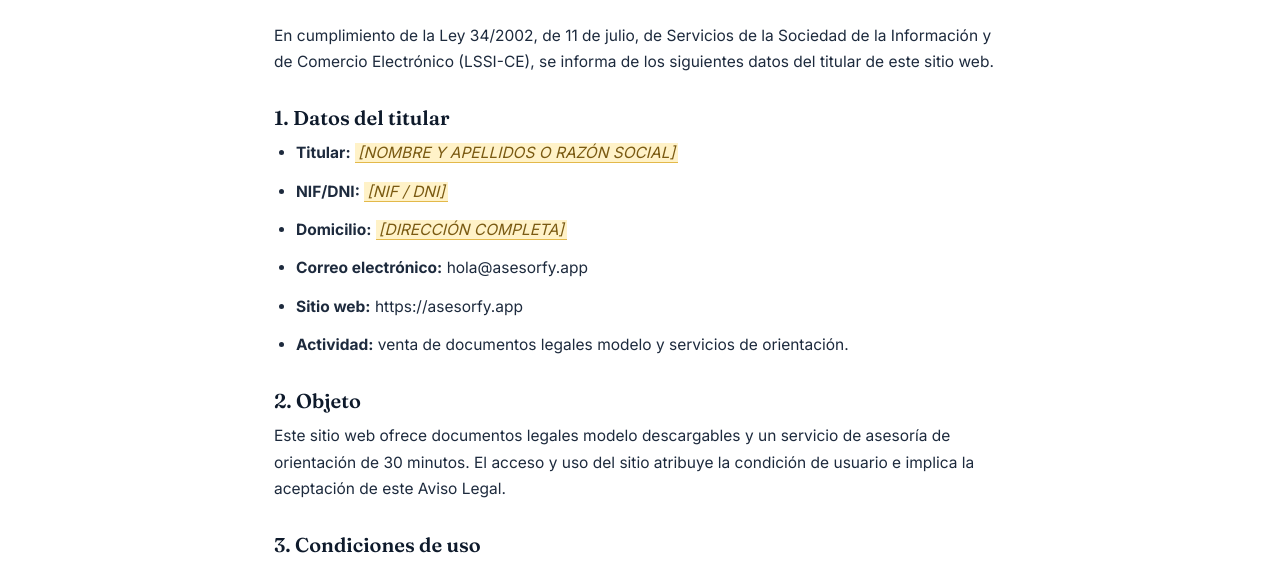
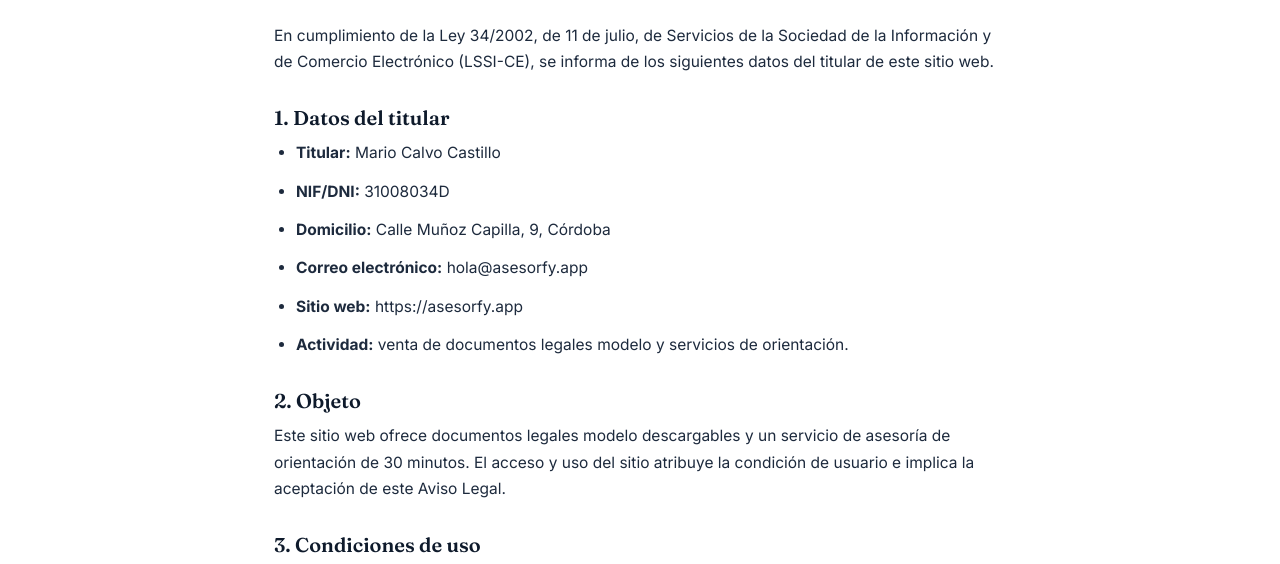
Before and after one commit to Mariocc14/asesorfy, a website: page aviso-legal.html in a window 1280 px wide. Shown: the part 186-750 px from the top of the page. Drawn offline with Linux system fonts and the light colour scheme.

Commit message:
Completa datos del titular en las paginas legales

```diff
--- a/aviso-legal.html
+++ b/aviso-legal.html
@@ -59,9 +59,9 @@
 
   <h2>1. Datos del titular</h2>
   <ul>
-    <li><strong>Titular:</strong> <span class="ph">[NOMBRE Y APELLIDOS O RAZÓN SOCIAL]</span></li>
-    <li><strong>NIF/DNI:</strong> <span class="ph">[NIF / DNI]</span></li>
-    <li><strong>Domicilio:</strong> <span class="ph">[DIRECCIÓN COMPLETA]</span></li>
+    <li><strong>Titular:</strong> Mario Calvo Castillo</li>
+    <li><strong>NIF/DNI:</strong> 31008034D</li>
+    <li><strong>Domicilio:</strong> Calle Muñoz Capilla, 9, Córdoba</li>
     <li><strong>Correo electrónico:</strong> hola@asesorfy.app</li>
     <li><strong>Sitio web:</strong> https://asesorfy.app</li>
     <li><strong>Actividad:</strong> venta de documentos legales modelo y servicios de orientación.</li>
```
Also changed, not shown: condiciones.html (+1 -1 lines), privacidad.html (+3 -3 lines).
